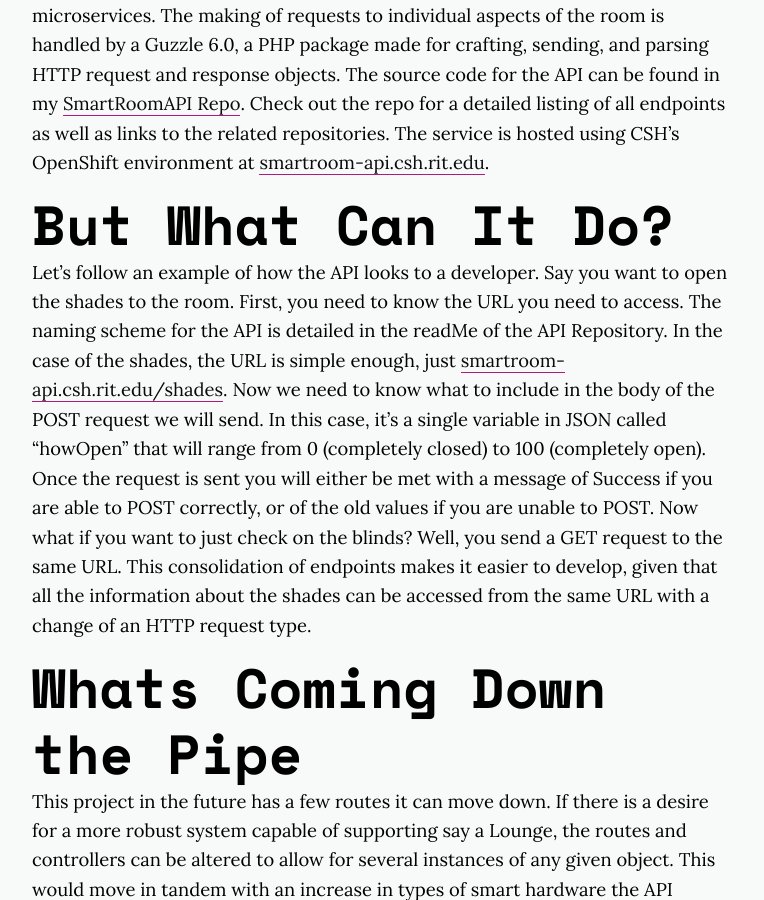
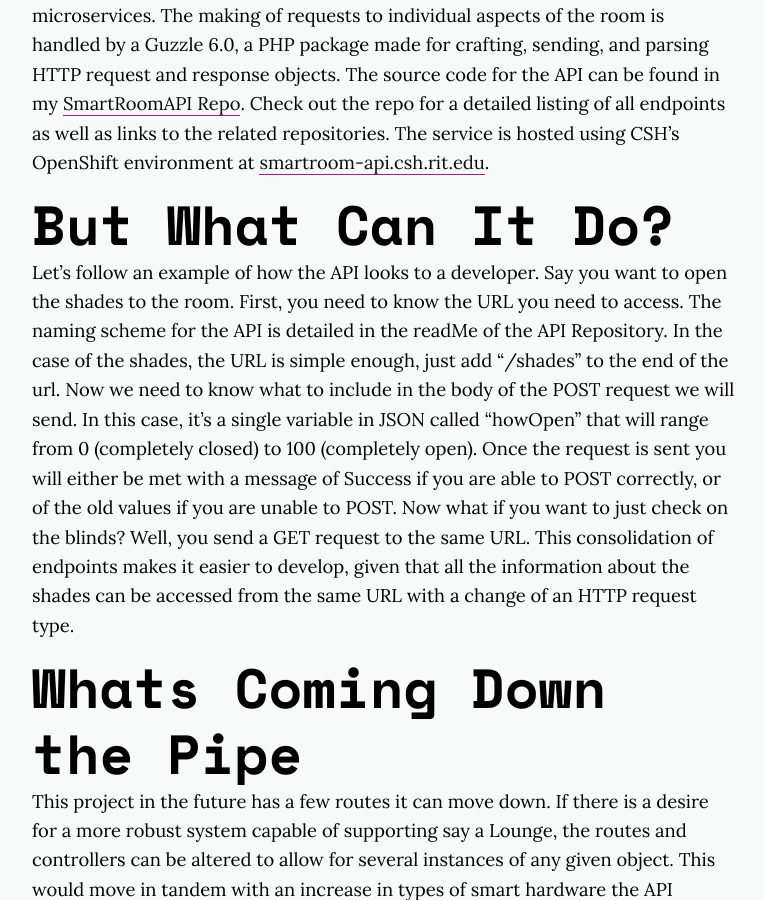
Before and after one commit to ComputerScienceHouse/blog, a Jekyll site: the page built from _posts/2018-04-17-smartroom-api.md, in a window 1280 px wide and 900 px high, scrolled down 1253 px. Shown: the whole window, without its empty margins (256-1020 px from the left). Built offline with Jekyll 4.4.1, drawn with Linux system fonts in a browser that asks for light colours; nearby versions of some CDN libraries.

Commit message:
Changed phrasing to avoid issues with broken links

```diff
--- a/_posts/2018-04-17-smartroom-api.md
+++ b/_posts/2018-04-17-smartroom-api.md
@@ -33,7 +33,7 @@ Check out the repo for a detailed listing of all endpoints as well as links to t
 
 # But What Can It Do?
 Let's follow an example of how the API looks to a developer. Say you want to open the shades to the room. First, you need to know the URL you need to access. The naming scheme for the
-API is detailed in the readMe of the API Repository. In the case of the shades, the URL is simple enough, just [smartroom-api.csh.rit.edu/shades](https://smartroom-api.csh.rit.edu/shades). Now we need
+API is detailed in the readMe of the API Repository. In the case of the shades, the URL is simple enough, just add "/shades" to the end of the url. Now we need
 to know what to include in the body of the POST request we will send. In this case, it's a single variable in JSON called "howOpen" that will range from 0 (completely closed) to 100 (completely
  open). Once the request is sent you will either be met with a message of Success if you are able to POST correctly, or of the old values if you are unable to POST. Now what if you want to
 just check on the blinds? Well, you send a GET request to the same URL. This consolidation of endpoints makes it easier to develop, given that all the information about the shades
```
